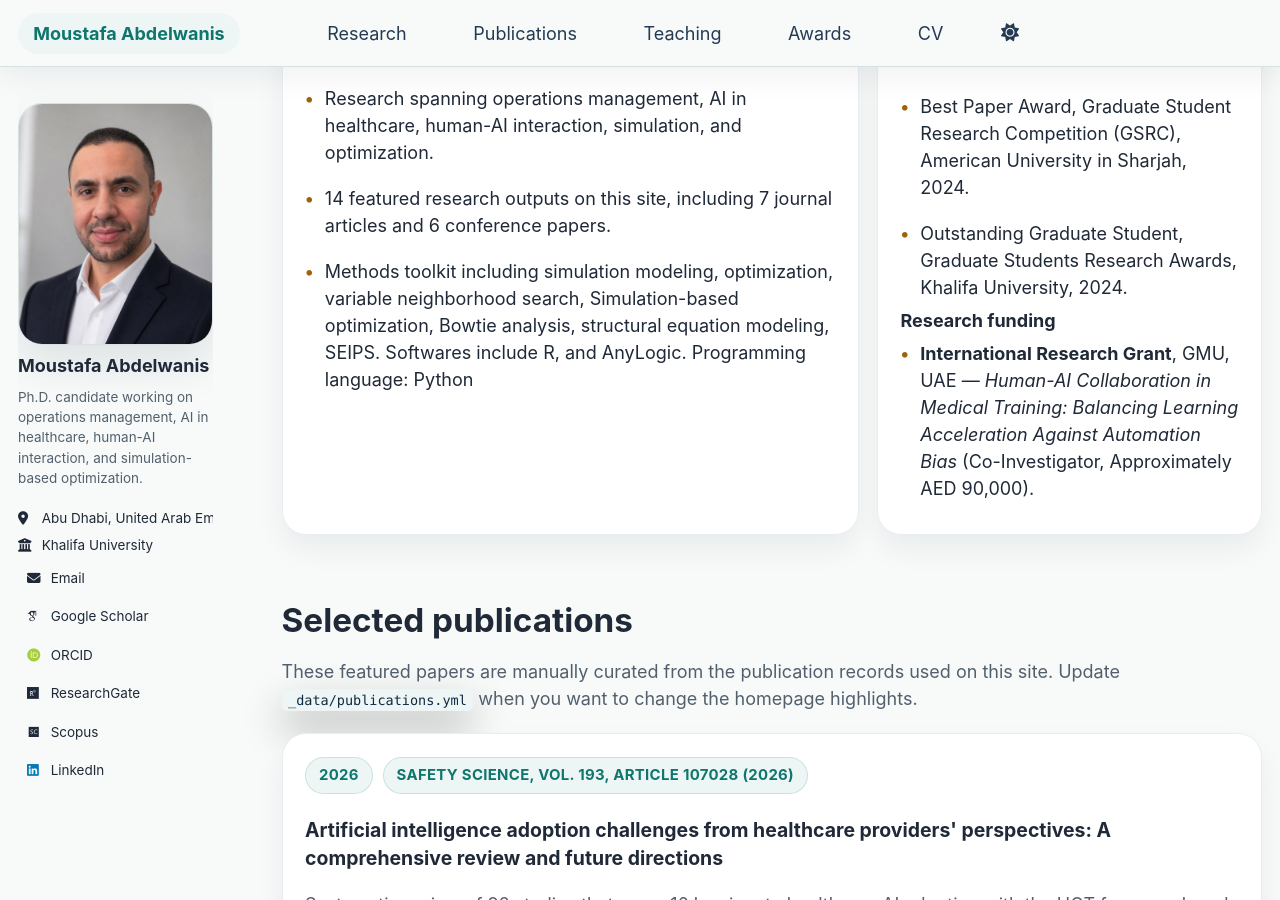
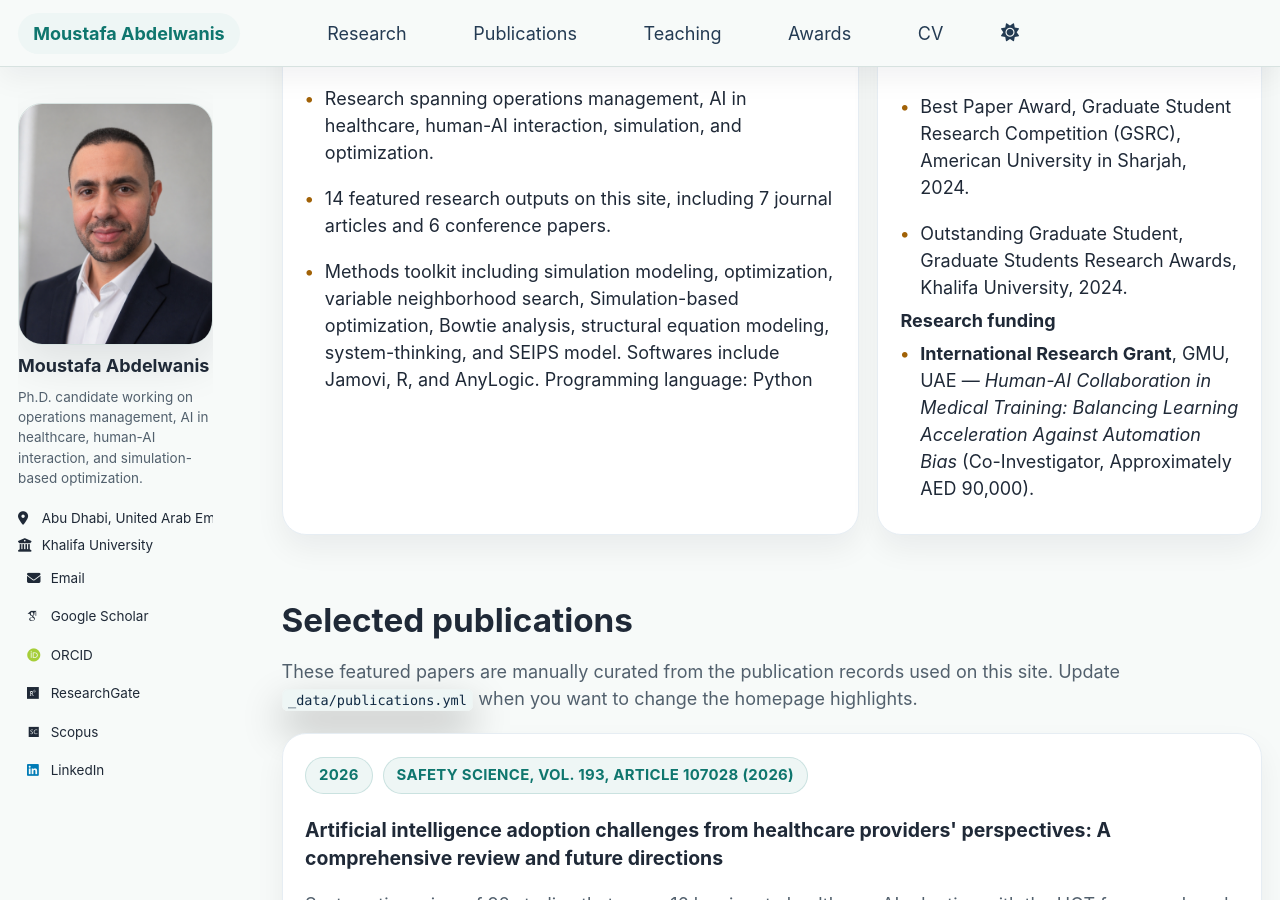
Before and after one commit to abdelwanismoustafa/abdelwanismoustafa.github.io, a Jekyll site: the page built from _pages/about.md, in a window 1280 px wide and 900 px high, scrolled down 1941 px. Built offline with Jekyll 4.4.1, drawn with Linux system fonts in a browser that asks for light colours; some web fonts are replaced; a script bundle is joined from its source files by our own code; library files that are not in the unit come from our copies.

Commit message:
Revise methods toolkit in about page
Updated methods toolkit to include system-thinking and Jamovi.

```diff
--- a/_pages/about.md
+++ b/_pages/about.md
@@ -110,7 +110,7 @@
         <li>Graduate Research and Teaching Assistant since 2021.</li>
         <li>Research spanning operations management, AI in healthcare, human-AI interaction, simulation, and optimization.</li>
         <li>{{ pub_data.analytics.listed_outputs }} featured research outputs on this site, including {{ pub_data.analytics.journal_articles }} journal articles and {{ pub_data.analytics.conference_papers }} conference papers.</li>
-        <li>Methods toolkit including simulation modeling, optimization, variable neighborhood search, Simulation-based optimization, Bowtie analysis, structural equation modeling, SEIPS. Softwares include R, and AnyLogic. Programming language: Python </li>
+        <li>Methods toolkit including simulation modeling, optimization, variable neighborhood search, Simulation-based optimization, Bowtie analysis, structural equation modeling, system-thinking, and SEIPS model. Softwares include Jamovi, R, and AnyLogic. Programming language: Python </li>
       </ul>
     </article>
     <article class="snapshot-card">
```
